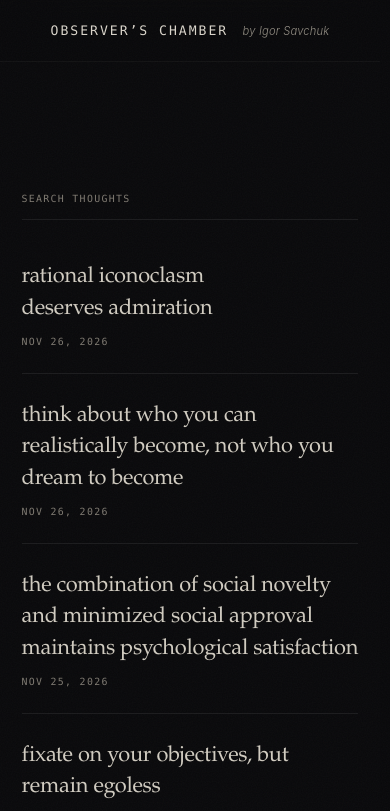
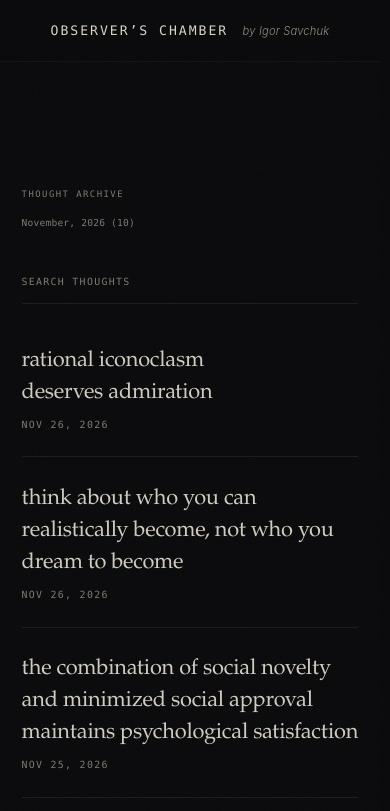
Before and after one commit to igorsavchukoffical/observerschamber, a plain HTML site: page index.html in a window 390 px wide. Shown: the top 811 px of the page. Drawn offline with Linux system fonts and the light colour scheme.

Commit message:
add thought archive

```diff
--- a/index.html
+++ b/index.html
@@ -91,6 +91,8 @@
         const clearEl = document.getElementById("thought-search-clear");
         const statusEl = document.getElementById("search-status");
         const emptyEl = document.getElementById("search-empty");
+        const archiveEl = document.querySelector(".archive");
+        const archiveList = document.getElementById("archive-list");
 
         const format = new Intl.DateTimeFormat("en-US", {
           month: "short",
@@ -103,6 +105,17 @@
 
           const parsed = new Date(`${iso}T12:00:00`);
           return Number.isNaN(parsed.getTime()) ? iso : format.format(parsed);
+        };
+
+        const monthFormat = new Intl.DateTimeFormat("en-US", {
+          month: "long",
+        });
+
+        const formatMonth = (iso) => {
+          const parsed = new Date(`${iso.slice(0, 7)}-01T12:00:00`);
+          return Number.isNaN(parsed.getTime())
+            ? iso.slice(0, 7)
+            : `${monthFormat.format(parsed)}, ${parsed.getFullYear()}`;
         };
 
         const normalize = (value) => value.toLowerCase().replace(/[’‘]/g, "'");
@@ -141,12 +154,25 @@
         });
 
         const rows = [];
+        const months = new Map();
 
         [...thoughts]
           .sort((a, b) => (b.date || "").localeCompare(a.date || ""))
           .forEach((thought, index) => {
             if (!thought.date) {
               console.warn(`Missing date for thought: ${thought.title}`);
+            }
+
+            const month = thought.date ? thought.date.slice(0, 7) : "";
+
+            if (month) {
+              const entry = months.get(month) || {
+                key: month,
+                label: formatMonth(thought.date),
+                count: 0,
+              };
+              entry.count += 1;
+              months.set(month, entry);
             }
 
             const item = document.createElement("li");
@@ -174,32 +200,76 @@
             );
             item.append(trigger);
             list.append(item);
-            rows.push({ item, title: normalize(thought.title) });
+            rows.push({ item, title: normalize(thought.title), month });
           });
 
-        if (searchInput && countEl && clearEl && statusEl && emptyEl) {
+        let activeMonth = "";
+
         const applyFilter = () => {
           const terms = normalize(searchInput.value)
             .trim()
             .split(/\s+/)
             .filter(Boolean);
-            const active = terms.length > 0;
+          const filtering = activeMonth !== "" || terms.length > 0;
           let matches = 0;
 
-            rows.forEach(({ item, title }) => {
-              const match = terms.every((term) => title.includes(term));
+          rows.forEach(({ item, title, month }) => {
+            const match =
+              (!activeMonth || month === activeMonth) &&
+              terms.every((term) => title.includes(term));
             item.hidden = !match;
             if (match) matches += 1;
           });
 
           list.classList.add("has-filtered");
           clearEl.hidden = searchInput.value.length === 0;
-            countEl.textContent = active ? `${matches} / ${rows.length}` : "";
-            emptyEl.hidden = !active || matches > 0;
-            statusEl.textContent = active
+          countEl.textContent = filtering ? `${matches} / ${rows.length}` : "";
+          emptyEl.hidden = !filtering || matches > 0;
+          statusEl.textContent = filtering
             ? `${matches} thought${matches === 1 ? "" : "s"} found.`
             : "";
         };
+
+        const setActiveMonth = (month) => {
+          activeMonth = activeMonth === month ? "" : month;
+
+          archiveList.querySelectorAll(".archive-entry").forEach((entry) =>
+            entry.setAttribute(
+              "aria-pressed",
+              String(entry.dataset.month === activeMonth),
+            ),
+          );
+
+          applyFilter();
+        };
+
+        [...months.values()]
+          .sort((a, b) => b.key.localeCompare(a.key))
+          .forEach((month) => {
+            const item = document.createElement("li");
+            const button = document.createElement("button");
+            button.type = "button";
+            button.className = "archive-entry";
+            button.dataset.month = month.key;
+            button.setAttribute("aria-pressed", "false");
+
+            const label = document.createElement("span");
+            label.className = "archive-label";
+            label.textContent = month.label;
+
+            const count = document.createElement("span");
+            count.className = "archive-count";
+            count.textContent = ` (${month.count})`;
+
+            button.append(label, count);
+            button.addEventListener("click", () =>
+              setActiveMonth(month.key),
+            );
+            item.append(button);
+            archiveList.append(item);
+          });
+
+        if (!months.size) archiveEl.hidden = true;
 
         searchInput.addEventListener("input", applyFilter);
         searchInput.addEventListener("keydown", (event) => {
@@ -214,7 +284,6 @@
           applyFilter();
           searchInput.focus();
         });
-        }
       });
     </script>
 
@@ -226,6 +295,16 @@
     </header>
 
     <main class="chamber">
+      <aside class="archive" aria-labelledby="archive-title">
+        <h2 class="archive-title" id="archive-title">Thought Archive</h2>
+        <ul
+          class="archive-list"
+          id="archive-list"
+          aria-label="Filter thoughts by month"
+        ></ul>
+      </aside>
+
+      <div class="chamber-content">
         <div class="thought-search" role="search">
           <label class="visually-hidden" for="thought-search">
             Search thoughts
@@ -275,6 +354,7 @@
         <noscript>
           <p class="no-script">Enable JavaScript to view the archive.</p>
         </noscript>
+      </div>
     </main>
 
     <dialog
--- a/style.css
+++ b/style.css
@@ -169,9 +169,77 @@ body::after {
 
 /* ── Chamber ──────────────────────────────────────────────── */
 .chamber {
-  max-width: var(--measure);
+  display: grid;
+  grid-template-columns:
+    minmax(0, 1fr) minmax(0, var(--measure))
+    minmax(0, 1fr);
+  max-width: 72rem;
   margin: 0 auto;
-  padding: clamp(5rem, 15vh, 9.5rem) var(--gutter) clamp(7rem, 18vh, 12rem);
+  padding: clamp(5rem, 15vh, 9.5rem) 0 clamp(7rem, 18vh, 12rem);
+}
+
+.chamber-content {
+  grid-column: 2;
+  min-width: 0;
+  padding-inline: var(--gutter);
+}
+
+.archive {
+  position: sticky;
+  top: 7.25rem;
+  grid-column: 1;
+  align-self: start;
+  justify-self: end;
+  max-width: 14rem;
+  padding-right: clamp(0.85rem, 2.2vw, 1.75rem);
+  text-align: right;
+}
+
+.archive-title {
+  margin: 0 0 1.05rem;
+  font-family: var(--mono);
+  font-size: 0.56rem;
+  font-weight: 400;
+  letter-spacing: 0.16em;
+  text-transform: uppercase;
+  color: var(--muted);
+}
+
+.archive-list {
+  display: flex;
+  flex-direction: column;
+  align-items: flex-end;
+  gap: 0.55rem;
+  margin: 0;
+  padding: 0;
+  list-style: none;
+}
+
+.archive-entry {
+  display: block;
+  margin: 0;
+  padding: 0;
+  border: 0;
+  background: none;
+  color: var(--muted);
+  font-family: var(--mono);
+  font-size: 0.6rem;
+  font-weight: 400;
+  line-height: 1.5;
+  letter-spacing: 0.02em;
+  font-variant-numeric: tabular-nums;
+  text-align: right;
+  white-space: nowrap;
+  cursor: pointer;
+  transition: color 0.35s var(--ease);
+}
+
+.archive-entry:hover {
+  color: var(--ink-soft);
+}
+
+.archive-entry[aria-pressed="true"] {
+  color: var(--ink);
 }
 
 .thoughts {
@@ -630,6 +698,40 @@ body::after {
   }
 }
 
+/* ── Compact layout ───────────────────────────────────────── */
+@media (max-width: 64rem) {
+  .chamber {
+    display: block;
+    max-width: var(--measure);
+    padding-inline: var(--gutter);
+  }
+
+  .chamber-content {
+    padding-inline: 0;
+  }
+
+  .archive {
+    position: static;
+    width: 100%;
+    max-width: none;
+    margin-bottom: clamp(2rem, 5vh, 3rem);
+    padding-right: 0;
+    text-align: left;
+    justify-self: stretch;
+  }
+
+  .archive-list {
+    flex-direction: row;
+    flex-wrap: wrap;
+    align-items: baseline;
+    gap: 0.45rem 1.4rem;
+  }
+
+  .archive-entry {
+    text-align: left;
+  }
+}
+
 /* ── Small screens ────────────────────────────────────────── */
 @media (max-width: 620px) {
   .masthead {
@@ -702,14 +804,20 @@ body::after {
 
   body::after,
   .masthead,
+  .archive,
   .essay-dialog,
   .to-top {
     display: none;
   }
 
   .chamber {
+    display: block;
     padding-top: 0;
     max-width: none;
+  }
+
+  .chamber-content {
+    padding-inline: 0;
   }
 
   .line {
```
Lines whose indentation alone changed are shown as unchanged.
